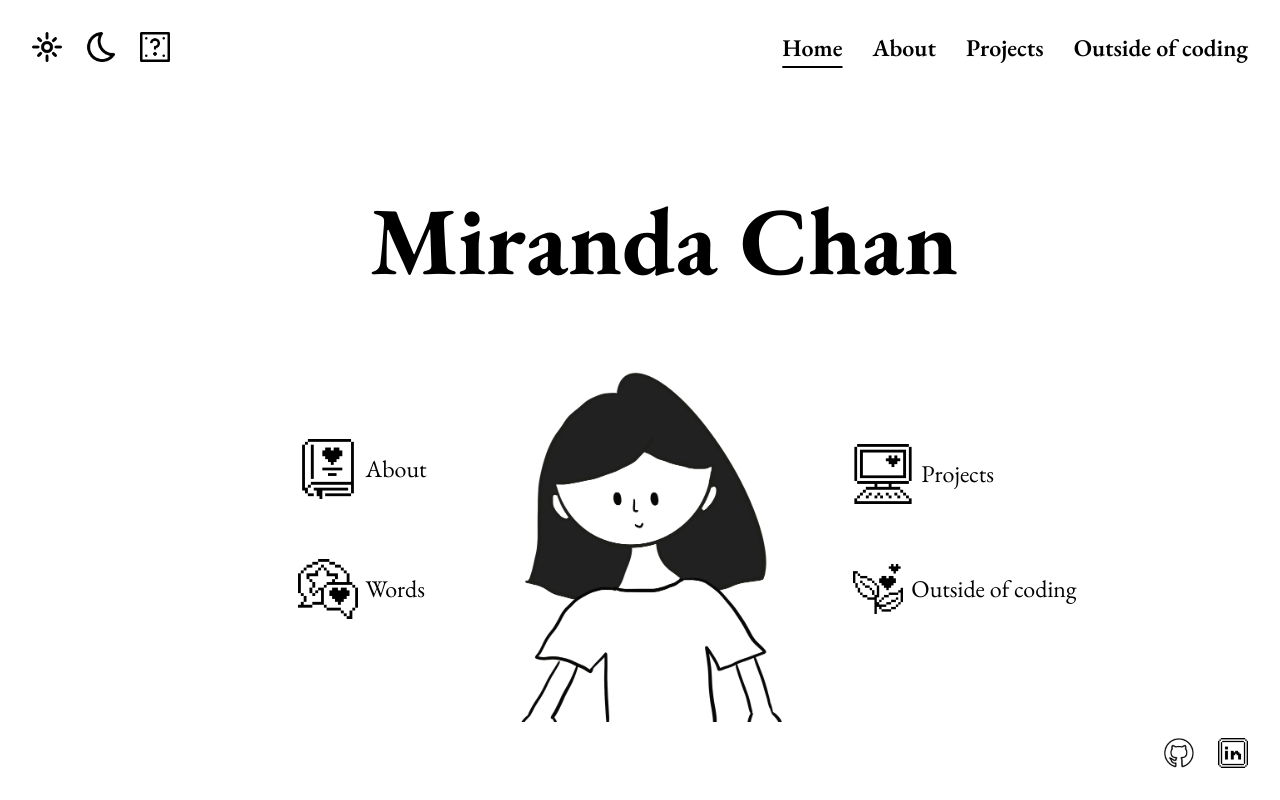
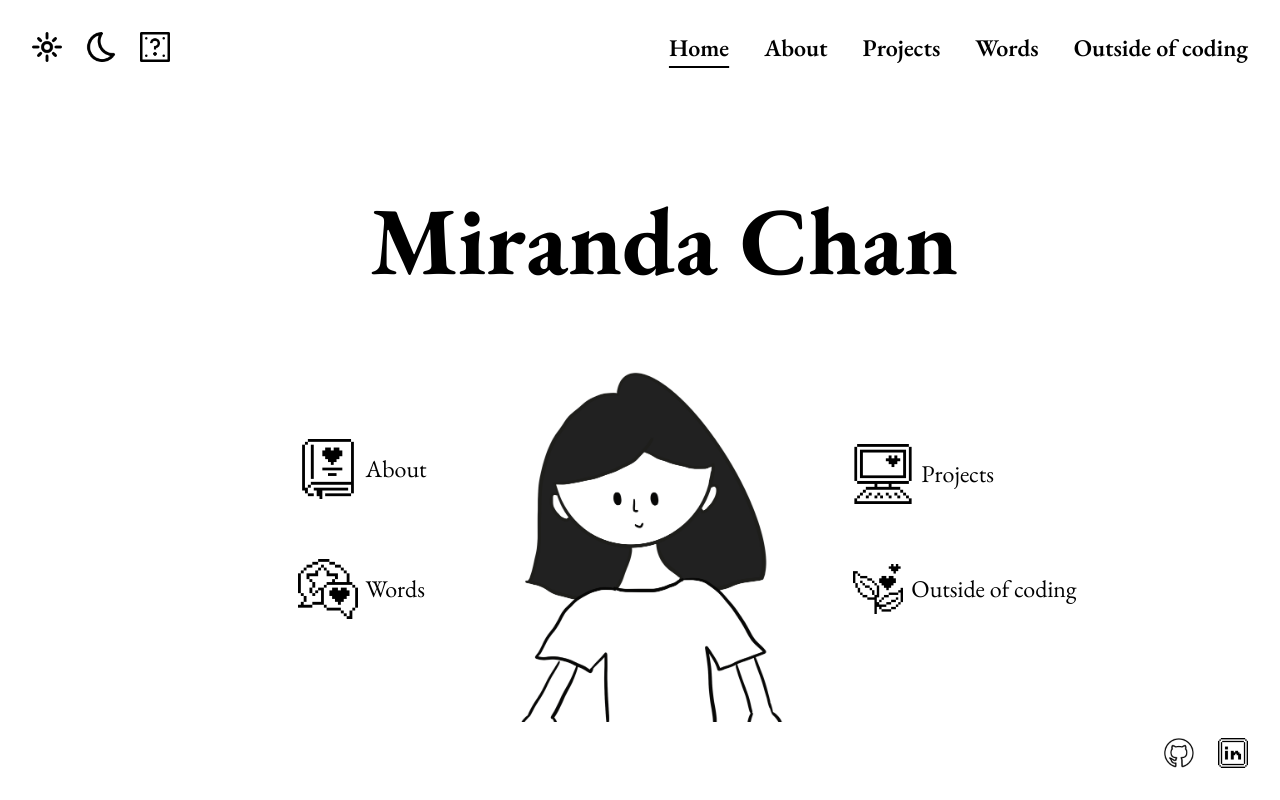
Before and after one commit to mcctm/miranda-personal-website, a Next.js app: page / in a window 1280 px wide. Built offline with nearby package versions, Linux system fonts and the light colour scheme.

Commit message:
refactor: :art: abstract NavBar component from Header

```diff
--- a/src/components/Header.tsx
+++ b/src/components/Header.tsx
@@ -1,15 +1,7 @@
-"use client";
-import Link from "next/link";
 import LightDarkModeButton from "./LightDarkModeButton";
-import { usePathname } from "next/navigation";
+import NavBar from "./NavBar";
 
-function Header() {
-  const pathName = usePathname();
-  const pathClassParams = (path: string) =>
-    pathName === path
-      ? "underline underline-offset-10 font-semibold"
-      : "hover:underline hover:underline-offset-10";
-
+export default function Header() {
   return (
     <nav className="mb-4">
       <div className="fixed top-8 left-8 flex gap-[24px]">
@@ -26,26 +18,7 @@ function Header() {
           imageAlt="Random mode icon"
         />
       </div>
-
-      <div className="fixed top-8 right-8 flex gap-[30px]">
-        <Link href="/" className={pathClassParams("/")}>
-          <h2 className="font-semibold text-2xl">Home</h2>
-        </Link>
-        <Link href="/about" className={pathClassParams("/about")}>
-          <h2 className="font-semibold text-2xl">About</h2>
-        </Link>
-        <Link href="/projects" className={pathClassParams("/projects")}>
-          <h2 className="font-semibold text-2xl">Projects</h2>
-        </Link>
-        <Link
-          href="/outside-of-coding"
-          className={pathClassParams("/outside-of-coding")}
-        >
-          <h2 className="font-semibold text-2xl">Outside of coding</h2>
-        </Link>
-      </div>
+      <NavBar />
     </nav>
   );
 }
-
-export default Header;
--- a/src/components/LightDarkModeButton.tsx
+++ b/src/components/LightDarkModeButton.tsx
@@ -11,7 +11,7 @@ export default function LightDarkModeButton(props: ButtonProps) {
   return (
     <a
       className="flex items-center gap-2 hover:underline hover:underline-offset-4"
-      href="https://nextjs.org?utm_source=create-next-app&utm_medium=appdir-template-tw&utm_campaign=create-next-app"
+      href=""
       target="_blank"
       rel="noopener noreferrer"
     >
--- /dev/null
+++ b/src/components/NavBar.tsx
@@ -0,0 +1,34 @@
+"use client";
+import Link from "next/link";
+import { usePathname } from "next/navigation";
+
+export default function NavBar() {
+  const pathName = usePathname();
+  const pathClassParams = (path: string) =>
+    pathName === path
+      ? "underline underline-offset-10 font-semibold"
+      : "hover:underline hover:underline-offset-10";
+
+  return (
+    <div className="fixed top-8 right-8 flex gap-[35px]">
+      <Link href="/" className={pathClassParams("/")}>
+        <h2 className="font-semibold text-2xl">Home</h2>
+      </Link>
+      <Link href="/about" className={pathClassParams("/about")}>
+        <h2 className="font-semibold text-2xl">About</h2>
+      </Link>
+      <Link href="/projects" className={pathClassParams("/projects")}>
+        <h2 className="font-semibold text-2xl">Projects</h2>
+      </Link>
+      <Link href="/words" className={pathClassParams("/words")}>
+        <h2 className="font-semibold text-2xl">Words</h2>
+      </Link>
+      <Link
+        href="/outside-of-coding"
+        className={pathClassParams("/outside-of-coding")}
+      >
+        <h2 className="font-semibold text-2xl">Outside of coding</h2>
+      </Link>
+    </div>
+  );
+}
```
